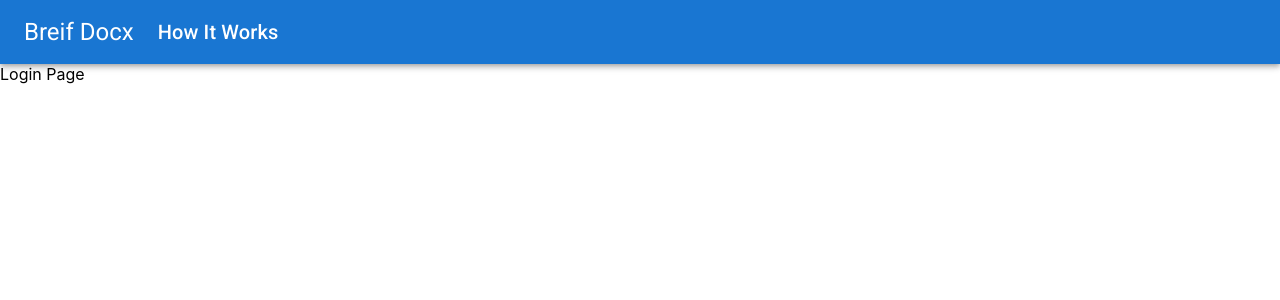
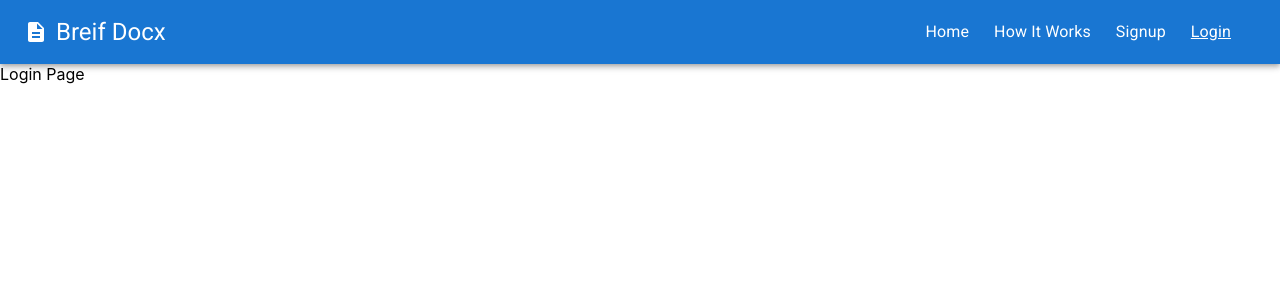
Before and after one commit to tdo95/brief-docx, a React (Create React App) app in the folder client/: page /login in a window 1280 px wide. Shown: the top 300 px of the page. Built offline with nearby package versions, Linux system fonts and the light colour scheme.

Commit message:
configured global nav

```diff
--- a/client/src/components/Navbar.jsx
+++ b/client/src/components/Navbar.jsx
@@ -1,15 +1,56 @@
-import React from 'react'
-import { NavLink } from 'react-router-dom'
-import { AppBar, Typography, Toolbar } from '@mui/material'
+import { React, useState, useEffect } from 'react'
+import { NavLink, useLocation, Link } from 'react-router-dom'
+import { AppBar, Typography, Toolbar, Box, IconButton, Menu, MenuItem } from '@mui/material'
+import DescriptionIcon from '@mui/icons-material/Description'
+import MenuIcon from '@mui/icons-material/Menu'
+import AccountCircle from '@mui/icons-material/AccountCircle';
+
 
 const Navbar = () => {
+    const [anchorElNav, setAnchorElNav] = useState(null);
+    const openNavMenu = (event) => {
+        setAnchorElNav(event.currentTarget)
+    };
+    const location = useLocation();
+    const productRoutes = ['/product','/about', '/signup', '/login'];
+    const onProduct = productRoutes.includes(location.pathname);
+    //Close nav menu everytime navigation changes
+    useEffect(()=> {
+        setAnchorElNav(null);
+    }, [location])
   return (
     <AppBar position="static">
 
         <Toolbar>
+            <DescriptionIcon sx={{mr:1}} />
             <Typography variant='h5' sx={{mr:3}}>Breif Docx</Typography>
-            <Typography component={ NavLink } to='/about' variant='h6' sx={{textDecoration:'none', color:'white'}}>How It Works</Typography>
-
+            { onProduct ? <>
+                <Toolbar sx={{ml:'auto', p: '0px !important', display: {xs: 'none', sm: 'flex'}, '& .active': {textDecoration: 'underline'}, '& > *': { textDecoration:'none', color: 'white', mr:'25px !important' }}}>
+                    <Typography component={ NavLink } to='/product' variant='subtitle1'>Home</Typography>
+                    <Typography component={ NavLink } to='/about' variant='subtitle1'>How It Works</Typography>
+                    <Typography component={ NavLink } to='/signup' variant='subtitle1'>Signup</Typography>
+                    <Typography component={ NavLink } to='/login' variant='subtitle1'>Login</Typography>
+                </Toolbar>
+                <Box sx={{flexGrow: 1, display: {xs: 'flex', sm: 'none'}}}>
+                    <IconButton onClick={openNavMenu} size='large' color='inherit' sx={{ml:'auto'}}>
+                        <MenuIcon  />
+                    </IconButton>
+                    <Menu
+                        open={Boolean(anchorElNav)}
+                        onClose={() => setAnchorElNav(null)}
+                        anchorEl={anchorElNav}
+                    >
+                        <MenuItem component={ Link } to='/product'>Home</MenuItem>
+                        <MenuItem component={ Link } to='/about'>How It Works</MenuItem>
+                        <MenuItem component={ Link } to='/signup'>Signup</MenuItem>
+                        <MenuItem component={ Link } to='/login'>Login</MenuItem>
+                    </Menu>
+                </Box>
+            </> :
+            <IconButton size='large' color='inherit' sx={{ml:'auto'}}>
+                <AccountCircle  />
+            </IconButton>
+            }
         </Toolbar>
     </AppBar>
   )
```
